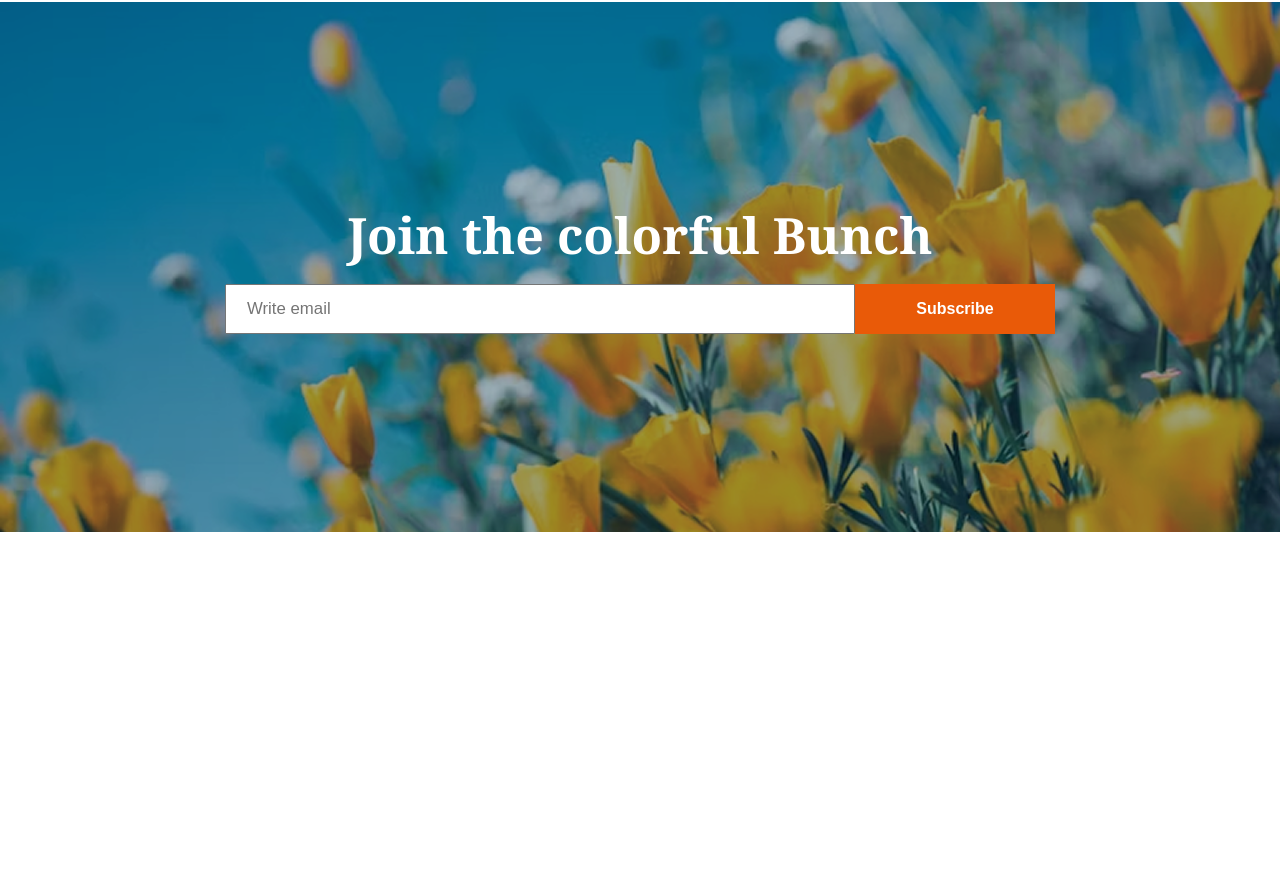
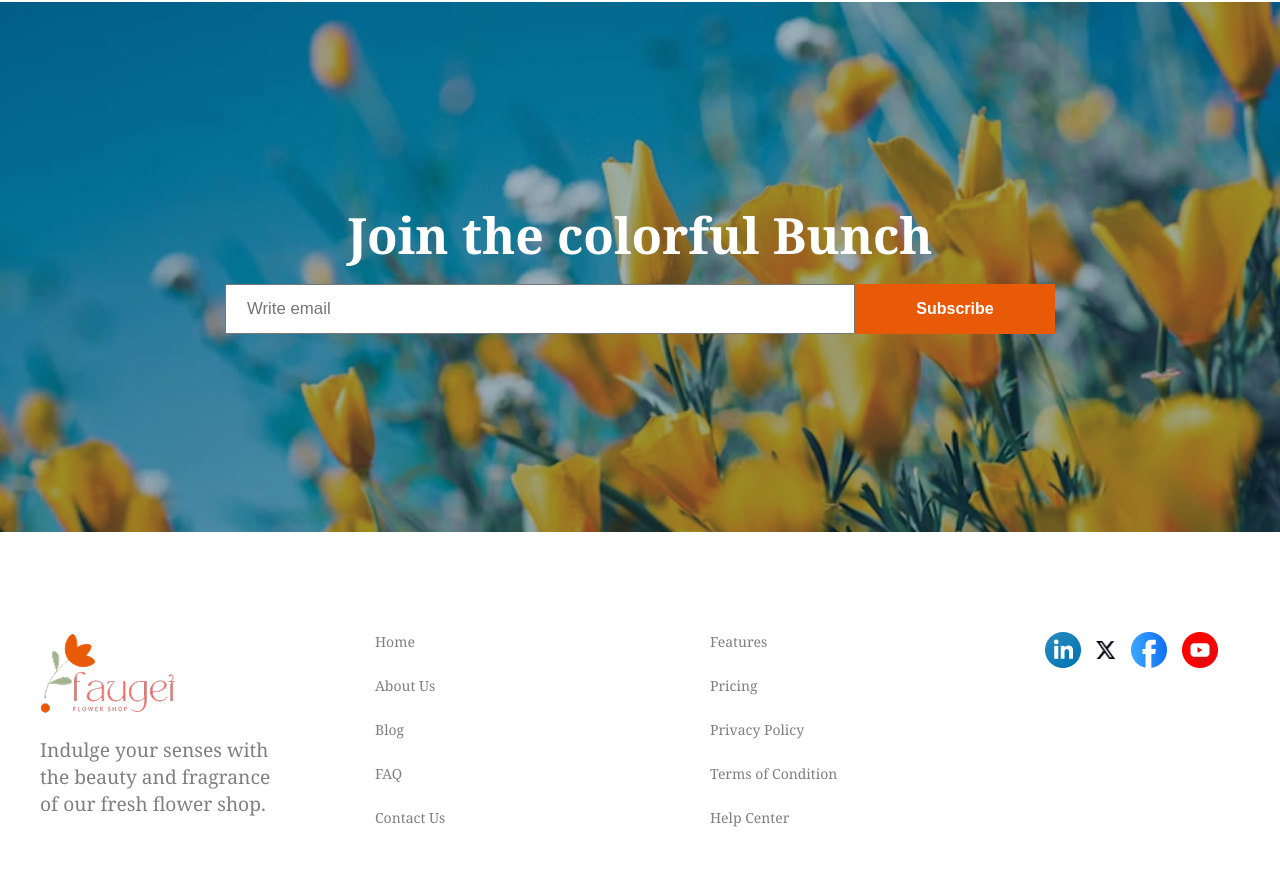
Before and after one commit to smziaulmillat/ph-assignment-2, a plain HTML site: page index.html in a window 1280 px wide. Shown: the part 3693-4575 px from the top of the page. Before the commit the page ends 4275 px from the top, so only its background shows below. Drawn offline with Linux system fonts and the light colour scheme.

Commit message:
added footer sec

```diff
--- a/index.html
+++ b/index.html
@@ -216,6 +216,37 @@
       </sec>
       <!-- end of join section -->
     </main>
-    <footer></footer>
+    <footer>
+      <sec class="footer">
+        <div class="f-1">
+          <img src="./assets/logo.png" alt="" class="f-1-logo">
+          <p class="f-1-description">Indulge your senses with the beauty and fragrance of our fresh flower shop. </p>
+        </div>
+        <div class="f-2">
+          <ul class="f-2-lists">
+            <li class="f-2-list">Home</li>
+            <li class="f-2-list">About Us</li>
+            <li class="f-2-list">Blog</li>
+            <li class="f-2-list">FAQ</li>
+            <li class="f-2-list">Contact Us</li>
+          </ul>
+        </div>
+        <div class="f-3">
+          <ul class="f-3-lists">
+            <li class="f-3-list">Features</li>
+            <li class="f-3-list">Pricing</li>
+            <li class="f-3-list">Privacy Policy</li>
+            <li class="f-3-list">Terms of Condition</li>
+            <li class="f-3-list">Help Center</li>
+          </ul>
+        </div>
+        <div class="f-4">
+          <img src="./assets/icon-linkedin.png" alt="" class="f-4-img">
+          <img src="./assets/icon-twitter.png" alt="" class="f-4-img">
+          <img src="./assets/icon-facebook.png" alt="" class="f-4-img">
+          <img src="./assets/icon-youtube.png" alt="" class="f-4-img">
+        </div>
+      </sec>
+    </footer>
   </body>
 </html>
--- a/styles/flower.css
+++ b/styles/flower.css
@@ -267,6 +267,70 @@
   color: white;
 }
 
+/* footer */
+.footer{
+  display: grid;
+  grid-template-columns: repeat(4,1fr);
+  gap: 100px;
+  justify-content: space-around;
+  margin-left: 40px;
+  margin-top: 100px;
+}
+.f-1{
+  height: 180px;
+}
+.f-1-logo{
+  margin-bottom: 16px;
+}
+.f-1-description{
+  font-size: 1.2rem;
+  text-align: left;
+  color: rgba(0, 0, 0, 0.5);
+}
+.f-2{
+  width: 90px;
+  height: 250px;
+}
+.f-2-lists{
+  display: flex;
+  flex-direction: column;
+  gap: 25px;
+  list-style: none;
+}
+.f-2-list{
+  font-size: 0.875rem;
+  color: rgba(0, 0, 0, 0.5);
+}
+.f-3{
+  width: 130px;
+  height: 250px;
+}
+.f-3-lists{
+  display: flex;
+  flex-direction: column;
+  gap: 25px;
+  list-style: none;
+}
+.f-3-list{
+  font-size: 0.875rem;
+  color: rgba(0, 0, 0, 0.5);
+}
+.f-4{
+  display: flex;
+  gap: 15px;
+  align-items: center;
+  width: 200px;
+  height: 36px;
+}
+.f-4-img{
+  width: 36px;
+  height: 36px;
+}
+.f-4-img:nth-child(2){
+  width: 20px;
+  height: 18px;
+}
+
                                        /* responsive mobile */
 
 @media screen and (max-width: 576px) {
```
